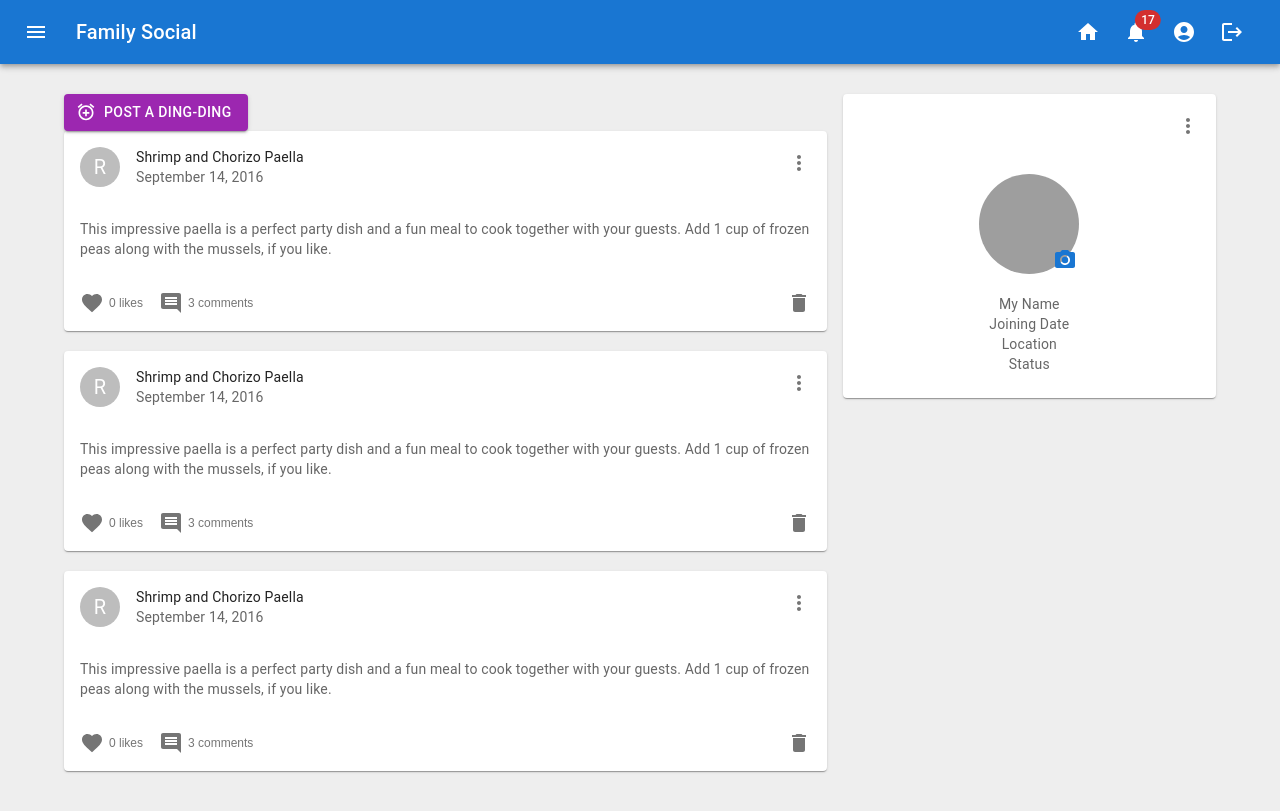
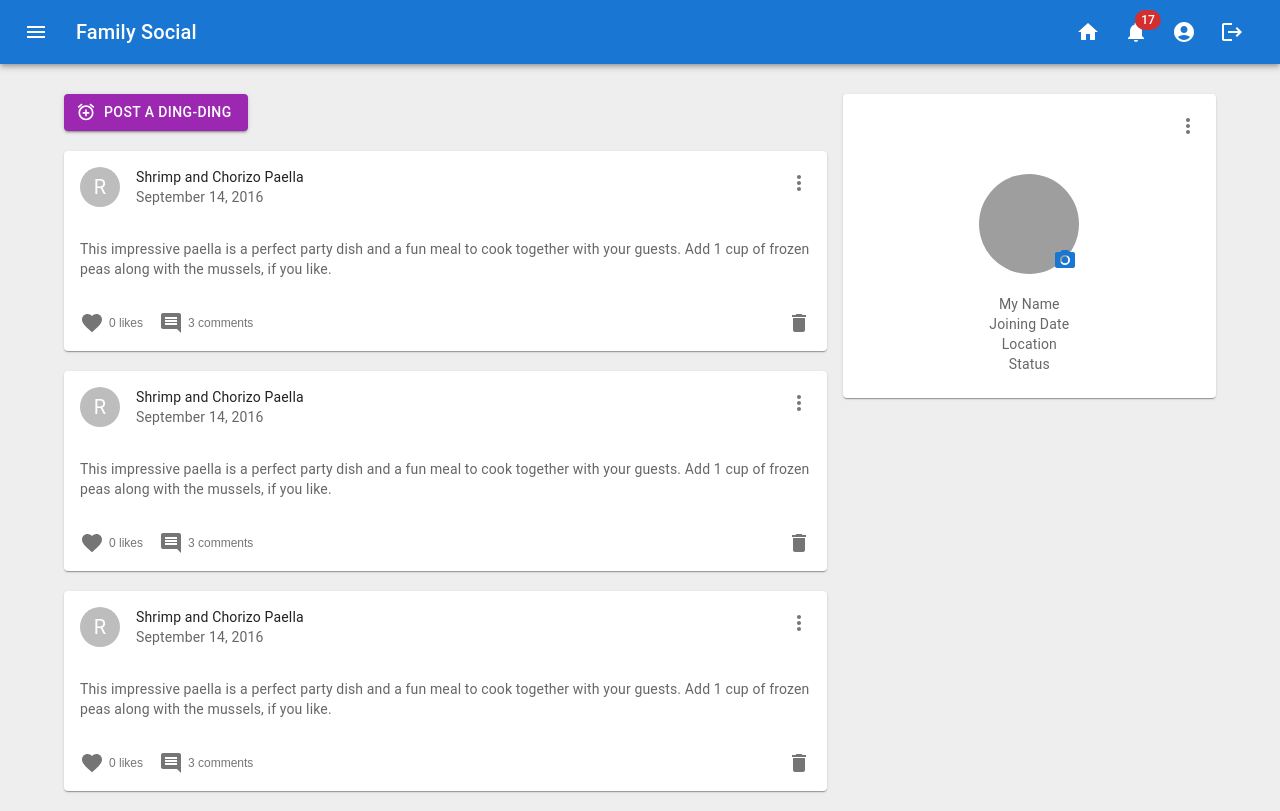
Before and after one commit to Maya-Mostafa/social-media-app, a React (Create React App) app: page / in a window 1280 px wide. Built offline with nearby package versions, Linux system fonts and the light colour scheme; grey boxes are pictures that could not be loaded.

Commit message:
style added

```diff
--- a/src/components/DingDings.tsx
+++ b/src/components/DingDings.tsx
@@ -1,8 +1,9 @@
 import DingDing from './DingDing'
+import classes from '../styles/DingDing.module.css'
 
 const DingDings = () => {
     return (
-		<div>
+		<div className={classes.dingDingsCntnr}>
 			<DingDing />
 			<DingDing />
 			<DingDing />
--- a/src/styles/DingDing.module.css
+++ b/src/styles/DingDing.module.css
@@ -5,3 +5,6 @@
     font-size: 12px;
     padding-left: 5px;
 }
+.dingDingsCntnr{
+    margin-top: 20px;
+}
```
